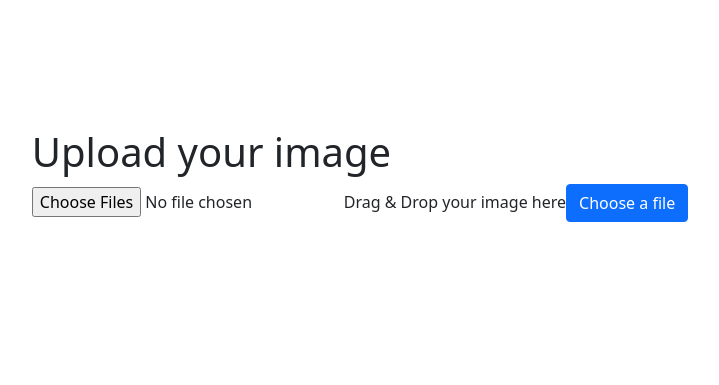
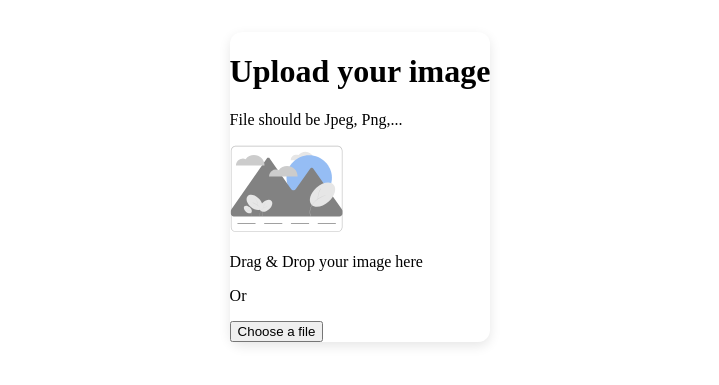
Before and after one commit to nicodeheza/image_uplodaer, a Next.js app: page / in a window 1280 px wide. Shown: the part 221-606 px from the top of the page, without its empty margins (280-999 px from the left). Built offline with nearby package versions, Linux system fonts and the light colour scheme.

Commit message:
remove bootstrap

```diff
--- /dev/null
+++ b/components/uploader/Uploader.module.css
@@ -0,0 +1,11 @@
+.formCard {
+	background: #ffffff;
+	box-shadow: 0px 4px 12px rgba(0, 0, 0, 0.1);
+	border-radius: 12px;
+	max-width: 402px;
+	max-height: 469px;
+}
+
+.formCard input {
+	display: none;
+}
--- a/components/uploader/Uploader.tsx
+++ b/components/uploader/Uploader.tsx
@@ -1,4 +1,6 @@
+import Image from "next/image";
 import {useRef, useState, Dispatch, SetStateAction} from "react";
+import styles from "./Uploader.module.css";
 
 export interface UploaderProps {
 	setFile: Dispatch<SetStateAction<undefined>>;
@@ -45,8 +47,10 @@ export default function Uploader({setFile}: UploaderProps) {
 			onDragEnter={handleDrag}
 			onSubmit={(e) => e.preventDefault()}
 			title="Image form"
+			className={styles.formCard}
 		>
 			<h1>Upload your image</h1>
+			<p>File should be Jpeg, Png,...</p>
 			<input
 				ref={inputRef}
 				type="file"
@@ -55,18 +59,14 @@ export default function Uploader({setFile}: UploaderProps) {
 				onChange={handleChange}
 				title="file input"
 			/>
-			<label
-				id="label-file-upload"
-				htmlFor="input-file-upload"
-				className={dragActive ? "drag-active" : ""}
-			>
+			<label id="label-file-upload" htmlFor="input-file-upload">
 				<div>
+					<Image width={114.13} height={88.24} src="/image.svg" alt="image" />
 					<p>Drag & Drop your image here</p>
 				</div>
 			</label>
-			<button className="btn btn-primary" onClick={onButtonClick}>
-				Choose a file
-			</button>
+			<p>Or</p>
+			<button onClick={onButtonClick}>Choose a file</button>
 			{dragActive && (
 				<div
 					id="drag-file-element"
--- a/package.json
+++ b/package.json
@@ -9,7 +9,6 @@
     "test": "jest"
   },
   "dependencies": {
-    "bootstrap": "^5.1.3",
     "next": "12.2.0",
     "react": "18.2.0",
     "react-dom": "18.2.0"
--- a/pages/_app.tsx
+++ b/pages/_app.tsx
@@ -1,5 +1,3 @@
-import "../styles/globals.css";
-import "bootstrap/dist/css/bootstrap.css";
 import type {AppProps} from "next/app";
 import Head from "next/head";
 
--- a/pages/index.tsx
+++ b/pages/index.tsx
@@ -9,8 +9,12 @@ const Home: NextPage = () => {
 	const [file, setFile] = useState();
 	return (
 		<div
-			className="d-flex justify-content-center align-items-center"
-			style={{height: "100vh"}}
+			style={{
+				height: "100vh",
+				display: "flex",
+				justifyContent: "center",
+				alignItems: "center"
+			}}
 		>
 			<Uploader setFile={setFile} />
 		</div>
```
Also changed, not shown: public/image.svg (added), 1 other file (tests, documents, lock files or other folders).
